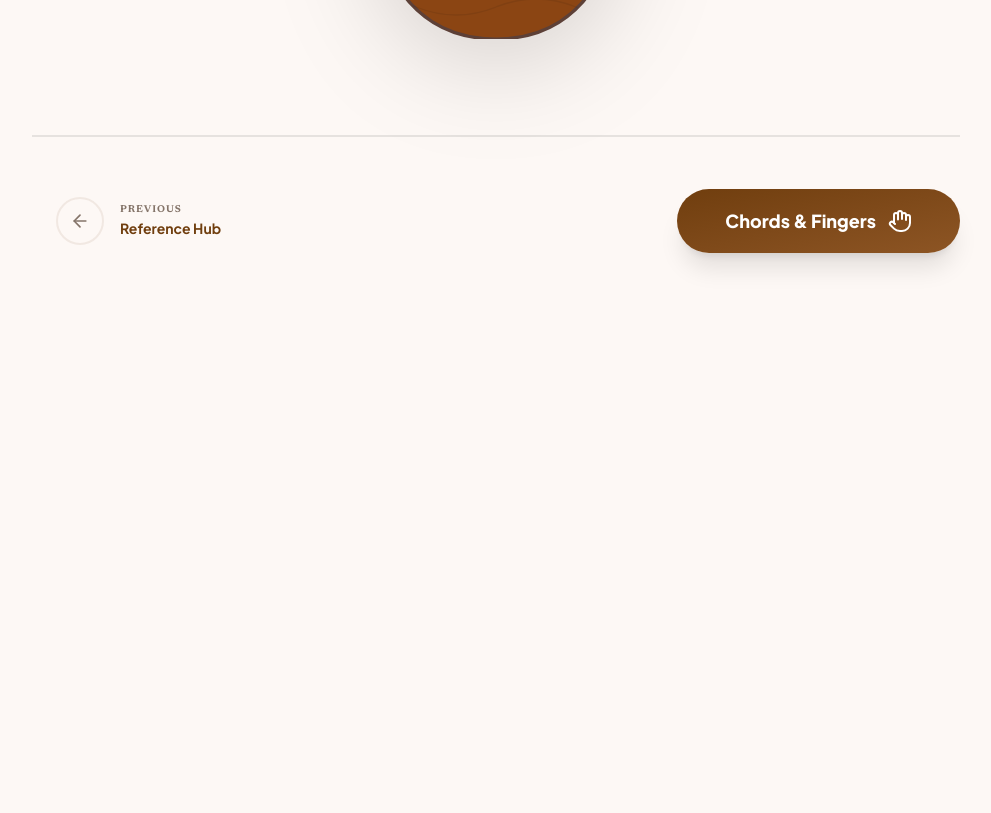
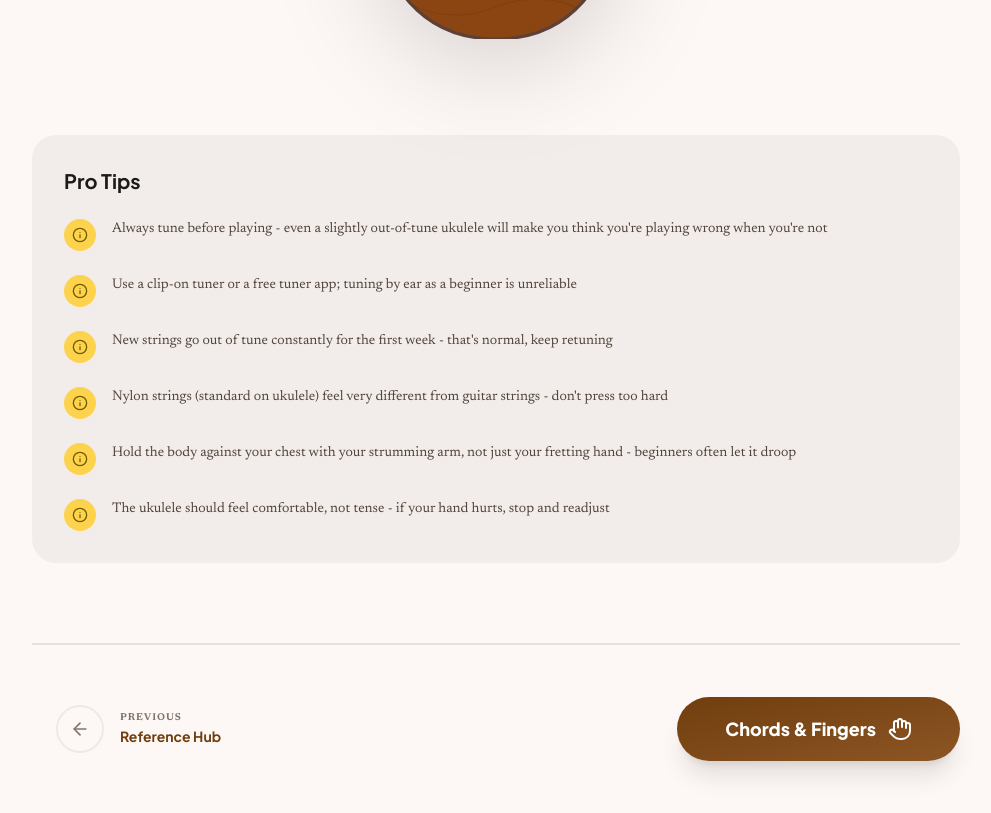
Before and after one commit to DotNetTitan/strum-and-spruce, a React (Vite) app: page /lessons/anatomy in a window 1280 px wide. Shown: the part 1480-2293 px from the top of the page, without its empty margins (272-1263 px from the left). Before the commit the page ends 1785 px from the top, so only its background shows below. Built offline with nearby package versions, Linux system fonts and the light colour scheme.

Commit message:
Add pro tips to anatomy guide page

```diff
--- a/src/pages/Anatomy.tsx
+++ b/src/pages/Anatomy.tsx
@@ -4,7 +4,17 @@ import { LessonHeader } from '../components/ui/LessonHeader';
 import { LessonFooter } from '../components/ui/LessonFooter';
 import { UkuleleSVG } from '../components/anatomy/UkuleleSVG';
 import { useUkuleleAudio } from '../hooks/useUkuleleAudio';
+import { ProTips } from '../components/strumming/ProTips';
 import { cn } from '../lib/utils';
+
+const ANATOMY_TIPS = [
+  { text: "Always tune before playing - even a slightly out-of-tune ukulele will make you think you're playing wrong when you're not" },
+  { text: "Use a clip-on tuner or a free tuner app; tuning by ear as a beginner is unreliable" },
+  { text: "New strings go out of tune constantly for the first week - that's normal, keep retuning" },
+  { text: "Nylon strings (standard on ukulele) feel very different from guitar strings - don't press too hard" },
+  { text: "Hold the body against your chest with your strumming arm, not just your fretting hand - beginners often let it droop" },
+  { text: "The ukulele should feel comfortable, not tense - if your hand hurts, stop and readjust" },
+];
 
 /** Open-string frequencies (G4, C4, E4, A4) mapped to SVG string index 0–3. */
 const OPEN_STRINGS = [
@@ -134,6 +144,10 @@ export const Anatomy = () => {
         </div>
       </section>
 
+      <section className="mt-16 max-w-sm mx-auto lg:max-w-none lg:mt-24">
+        <ProTips tips={ANATOMY_TIPS} />
+      </section>
+
       <LessonFooter
         backPath="/reference-hub"
         backLabel="Reference Hub"
```
